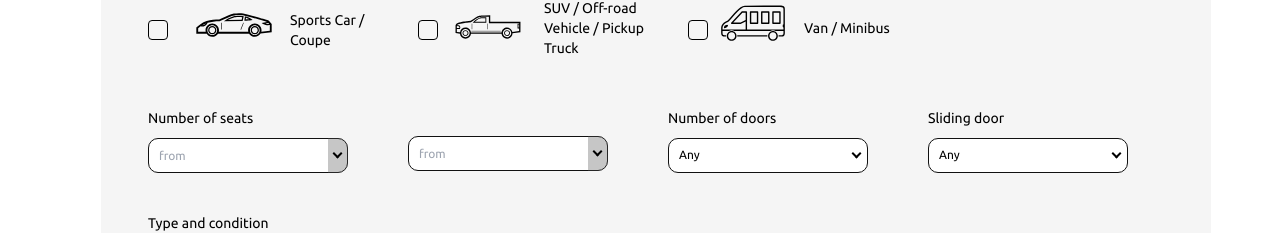
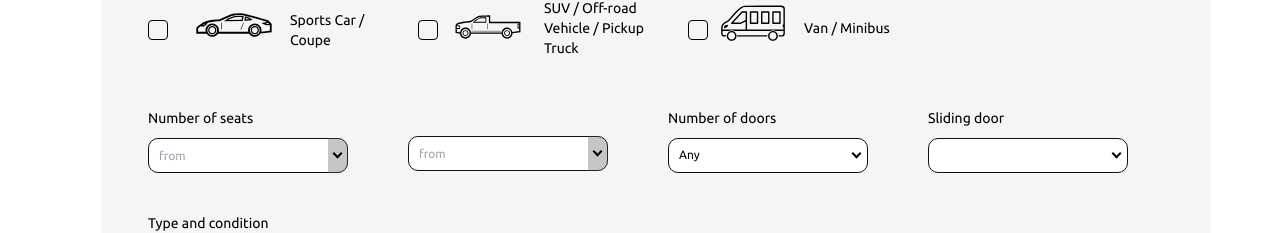
Before and after one commit to Deryjon/mobile-de, a Vue app: page /car-filter in a window 1280 px wide. Shown: the part 810-1043 px from the top of the page. Built offline with nearby package versions, Linux system fonts and the light colour scheme; no server answers; what vue3-geolocation would draw is missing.

Commit message:
feat: add number seats (2023-09-12, 1:00)

```diff
--- a/src/views/CarFilterPage/components/SeatsComponentBasicSection.vue
+++ b/src/views/CarFilterPage/components/SeatsComponentBasicSection.vue
@@ -142,11 +142,12 @@
       <h2 class="text-sm lg:text-[14px]">Number of doors</h2>
       <select
         class="mark-select w-[200px] lg:w-[150px] xl:w-[200px] h-[35px] outline-none bg-white rounded-[10px] py-[6px] px-[10px] font-normal pr-[20px] text-[10px] lg:text-[12px] mt-[10px]"
-      >
+      v-model="numDoor"
+				>
         <option value="">Any</option>
-        <option value="">2/3</option>
-        <option value="">3/5</option>
-        <option value="">6/7</option>
+        <option value="2/3">2/3</option>
+        <option value="3/5">3/5</option>
+        <option value="6/7">6/7</option>
       </select>
       <span class="arrow w-[7px] h-[7px] absolute right-[8px] bottom-4"></span>
     </div>
@@ -155,17 +156,19 @@
       <h2 class="text-sm lg:text-[14px]">Sliding door</h2>
       <select
         class="mark-select w-[200px] lg:w-[150px] xl:w-[200px] h-[35px] outline-none bg-white rounded-[10px] py-[6px] px-[10px] font-normal pr-[20px] text-[10px] lg:text-[12px] mt-[10px]"
-      >
-        <option value="">Any</option>
-        <option value="">Sliding door right</option>
-        <option value="">Sliding door left</option>
-        <option value="">Sliding door both-sided</option>
+     v-model="slidingDoor"
+				>
+        <option value="any">Any</option>
+        <option value="Sliding door right">Sliding door right</option>
+        <option value="Sliding door left">Sliding door left</option>
+        <option value="Sliding door both-sided">Sliding door both-sided</option>
       </select>
       <span class="arrow w-[7px] h-[7px] absolute right-[8px] bottom-4"></span>
     </div>
   </div>
 </template>
 <script>
+import http from '../../../axios.config';
 export default {
   data() {
     return {
@@ -173,9 +176,46 @@ export default {
       numberSeatsTo: "",
       seatsOpen: false,
       seatsToOpen: false,
+			numDoor: "",
+			slidingDoor: ""
     };
   },
+	watch:{
+		numberSeats(newValue, oldValue) {
+      if (newValue !== oldValue) {
+        this.fetchData();
+      }
+    },
+		numDoor(newValue, oldValue) {
+      if (newValue !== oldValue) {
+        this.fetchData();
+      }
+    },
+		slidingDoor(newValue, oldValue) {
+      if (newValue !== oldValue) {
+        this.fetchData();
+      }
+    },
+	},
   methods: {
+		fetchData() {
+      http
+        .get("/cars/count", {
+          car_number_seats: this.numberSeats,
+          car_number_door: this.numDoor,
+          car_silding_door: this.slidingDoor,
+          // car_payment_type: this.activeTab,
+          // car_price_from: this.inputPrice,
+          // car_city_zipcode: this.cityName,
+          // car_condition: this.selectedCondition,
+          // car_condition: this.selectedCondition,
+          // car_silding_door: this.selectedDriving,
+        })
+        .then((response) => {
+          const data = response.data;
+          console.log(data);
+        });
+    },
 		openSeatsDropdown() {
     this.seatsOpen = true;
     document.addEventListener('click', this.closeSeatsDropdownOnClickOutside);
--- a/src/views/CarFilterPage/sections/BasicFilterSection.vue
+++ b/src/views/CarFilterPage/sections/BasicFilterSection.vue
@@ -47,9 +47,11 @@
             <select
               class="mark-select mt-[10px] w-[200px] lg:w-[150px] xl:w-[200px] h-[35px] outline-none bg-white rounded-[10px] py-[6px] px-[10px] font-normal pr-[30px] text-[10px] lg:text-[12px]"
               :disabled="isModelSelectDisabled"
-							v-model="selectedModel"
+              v-model="selectedModel"
             >
-<option :value="selectedModel" selected>{{ selectedModel }}</option>
+              <option :value="selectedModel" selected>
+                {{ selectedModel }}
+              </option>
               <option
                 v-for="model in models"
                 :key="model"
@@ -69,6 +71,7 @@
               <input
                 class="mark-select mt-[10px] w-[200px] lg:w-[150px] xl:w-[200px] h-[35px] outline-none bg-white rounded-[10px] py-[6px] px-[10px] font-normal pr-[20px] text-[10px] lg:text-[12px]"
                 placeholder="e.g. GTI..."
+								v-model="inputVariant"
               />
             </div>
           </div>
@@ -114,6 +117,7 @@ import FilterTitle from "../../../ui/FilterTitle.vue";
 import FilterBtn from "../../../components/FilterBtn.vue";
 import SeatsComponent from "../components/SeatsComponentBasicSection.vue";
 import axios from "axios";
+import http from "../../../axios.config";
 import PaymentTab1Component from "../components/PaymentTab1Component.vue";
 export default {
   components: {
@@ -138,12 +142,25 @@ export default {
       selectedtoYear: "",
       years: "",
       modelYears: [],
+			inputVariant: "",
       modeltoYears: [],
       killometres: "",
       selectedModel: localStorage.getItem("mark-model"),
     };
   },
   methods: {
+    fetchData() {
+      http
+        .get("/cars/count", {
+          car_make: this.selectedMark,
+          car_model: this.selectedModel,
+					car_variant: this.inputVariant,
+        })
+        .then((response) => {
+          const data = response.data;
+          console.log(data);
+        });
+    },
     fetchModels() {
       if (!this.selectedMark) {
         this.isModelSelectDisabled = true; // Disable the model select
@@ -235,10 +252,10 @@ export default {
     },
   },
   mounted() {
-					this.selectedMark = localStorage.getItem("mark");
-    const apiUrl = "https://sellcenter.onrender.com/api/v1/car/marks";
-    axios
-      .get(apiUrl)
+    this.selectedMark = localStorage.getItem("mark");
+
+    http
+      .get("/car/marks")
       .then((response) => {
         const data = response.data.data;
         if (data) {
@@ -250,6 +267,23 @@ export default {
       .catch((error) => {
         console.error("Ошибка при выполнении запроса:", error.message);
       });
+  },
+  watch: {
+    selectedMark(newValue, oldValue) {
+      if (newValue !== oldValue) {
+        this.fetchData();
+      }
+    },
+    selectedModel(newValue, oldValue) {
+      if (newValue !== oldValue) {
+        this.fetchData();
+      }
+    },
+    inputVariant(newValue, oldValue) {
+      if (newValue !== oldValue) {
+        this.fetchData();
+      }
+    },
   },
 };
 </script>
```
